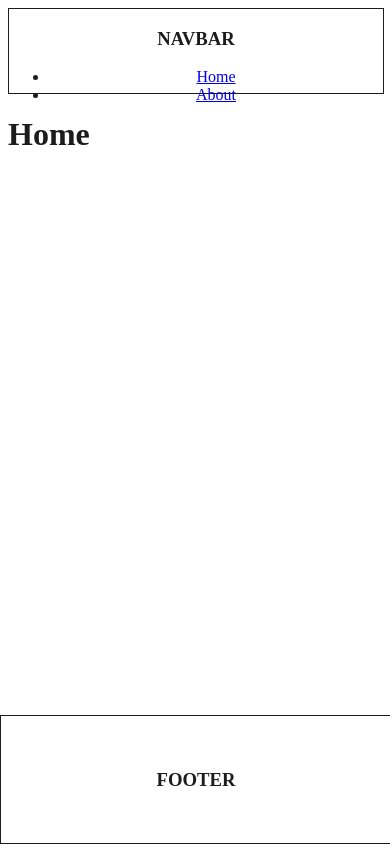
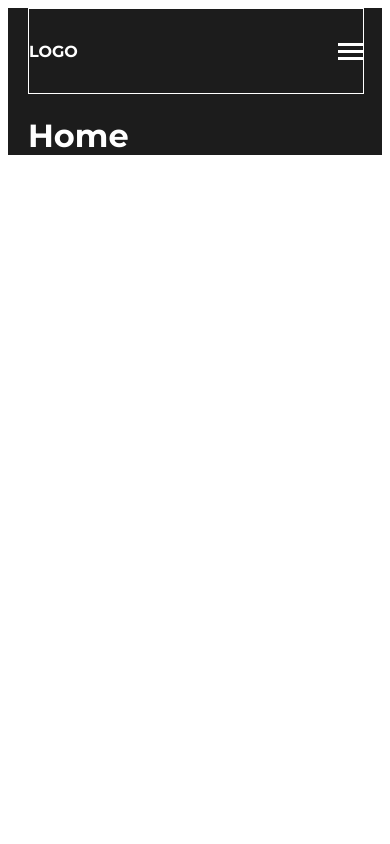
Before and after one commit to casiimir/project-cb6-terence-hill, a Next.js app: page / in a window 390 px wide. Built offline with nearby package versions, Linux system fonts and the light colour scheme.

Commit message:
project-cb6-terence-hill
aggiunta nav bar mobile

```diff
--- a/src/components/footer/footer.module.scss
+++ b/src/components/footer/footer.module.scss
@@ -1,8 +1,7 @@
 .Footer {
   width: 100%;
   height: 15vh;
-  color: $dark;
-  border: 1px solid $dark;
+  border: 1px solid;
   display: flex;
   align-items: center;
   justify-content: center;
--- a/src/components/navbar/Navbar.jsx
+++ b/src/components/navbar/Navbar.jsx
@@ -4,15 +4,12 @@ import Link from "next/link";
 const Navbar = () => {
   return (
     <div className={styles.Navbar}>
-      <h3>NAVBAR</h3>
-      <ul className={styles.menu}>
-        <li>
-          <Link href="/">Home</Link>
-        </li>
-        <li>
-          <Link href="/about">About</Link>
-        </li>
-      </ul>
+      <h4>LOGO</h4>
+      <div className={styles.hamburgerMenu}>
+        <div className={styles.line}></div>
+        <div className={styles.line}></div>
+        <div className={styles.line}></div>
+      </div>
     </div>
   );
 };
--- a/src/components/navbar/navbar.module.scss
+++ b/src/components/navbar/navbar.module.scss
@@ -1,7 +1,25 @@
 .Navbar {
   width: 100%;
   height: 10vh;
-  color: $dark;
+  color: $white;
   border: 1px solid;
-  text-align: center;
+  display: flex;
+  align-items: center;
+  justify-content: space-between;
+
+  .hamburgerMenu {
+    width: 25px;
+    display: flex;
+    flex-direction: column;
+    justify-content: center;
+    align-items: center;
+    gap: 4px;
+    cursor: pointer;
+
+    .line {
+      width: 100%;
+      height: 3px;
+      background-color: $white;
+    }
+  }
 }
--- a/src/layouts/mainLayout/MainLayout.jsx
+++ b/src/layouts/mainLayout/MainLayout.jsx
@@ -4,11 +4,11 @@ import styles from "./mainLayout.module.scss";
 
 const MainLayout = ({ children }) => {
   return (
-    <>
+    <div className={styles.MainLayout}>
       <Navbar />
       {children}
       <Footer />
-    </>
+    </div>
   );
 };
 
--- a/src/layouts/mainLayout/mainLayout.module.scss
+++ b/src/layouts/mainLayout/mainLayout.module.scss
@@ -0,0 +1,3 @@
+.MainLayout {
+  padding: 0 20px;
+}
--- a/src/styles/globals.css
+++ b/src/styles/globals.css
@@ -11,8 +11,8 @@ body {
 }
 
 body {
-  color: #151515;
-  background: #ffffff;
+  color: #ffffff;
+  background: #1c1c1c;
 }
 
 a {
--- a/src/styles/pages/Home.module.scss
+++ b/src/styles/pages/Home.module.scss
@@ -1,3 +1,5 @@
 .main {
-  color: $dark;
+  color: $white;
+  background-color: $dark;
+  font-family: $font;
 }
--- a/src/styles/variables/colors.scss
+++ b/src/styles/variables/colors.scss
@@ -11,5 +11,5 @@ $white: #ffffff;
 $dark: #1c1c1c;
 $mid-grey: #656262;
 $orange: #de724e;
-$aqua: #99e1db;
+$aqua: #99e1db; // da rimuovere se non serve
 $white: #ffffff;
--- a/src/styles/variables/fonts.scss
+++ b/src/styles/variables/fonts.scss
@@ -3,16 +3,16 @@
 // Font
 //--------------------------------------------------------------------//
 
-$font-family: "Montserrat", sans-serif;
+$font: "Montserrat", sans-serif;
 
 // Font-size
 //--------------------------------------------------------------------//
 
 // mobile
-$h1-mobile: 28px;
-$h3-mobile: 24px;
-$body-mobile: 16px;
-$didascalia-mobile: 12px;
+$h1-mobile: 40px;
+$h3-mobile: 20px;
+$body-mobile: 15px;
+$didascalia-mobile: 11px;
 
 // desktop
 $h1-desktop: 64px;
```
